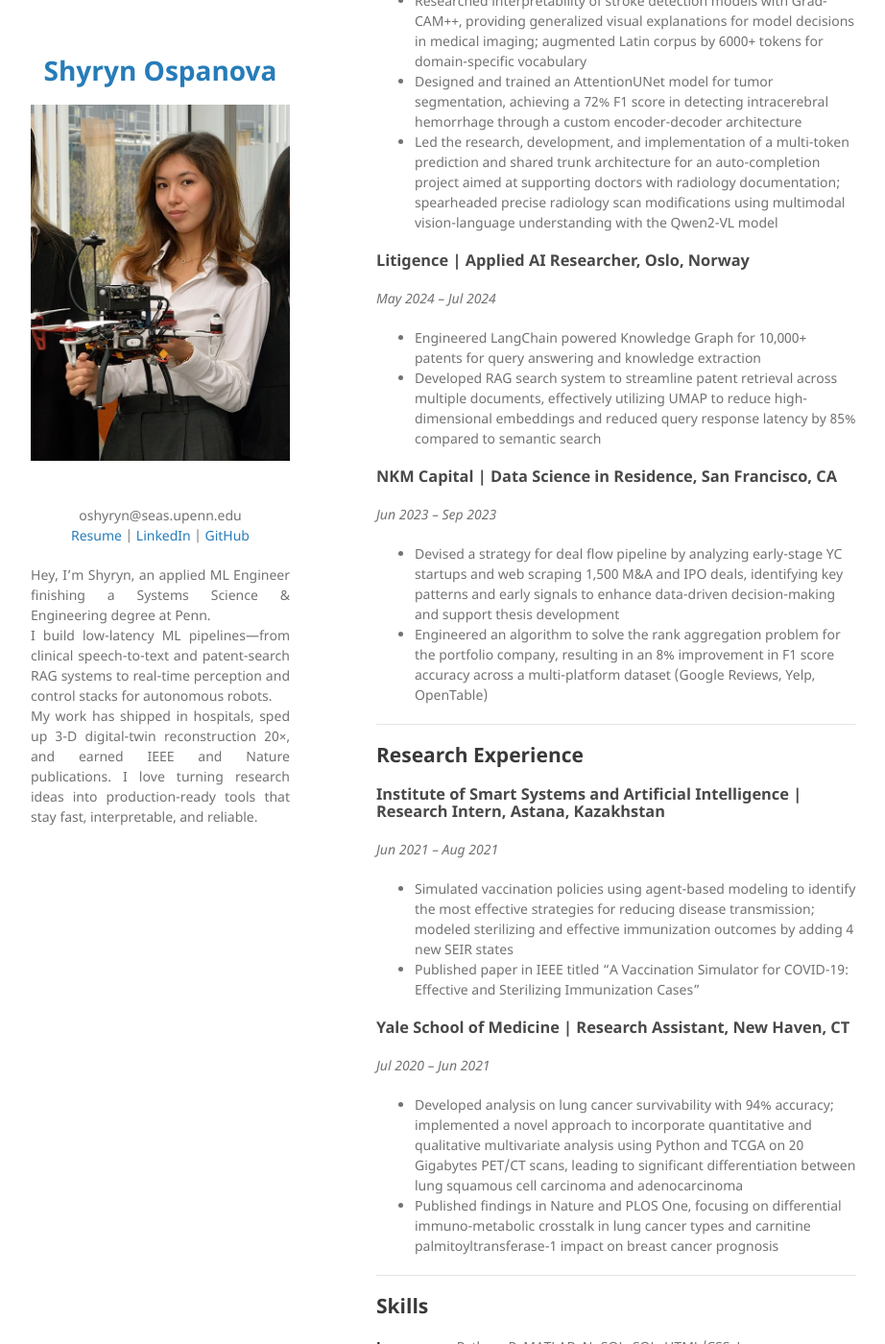
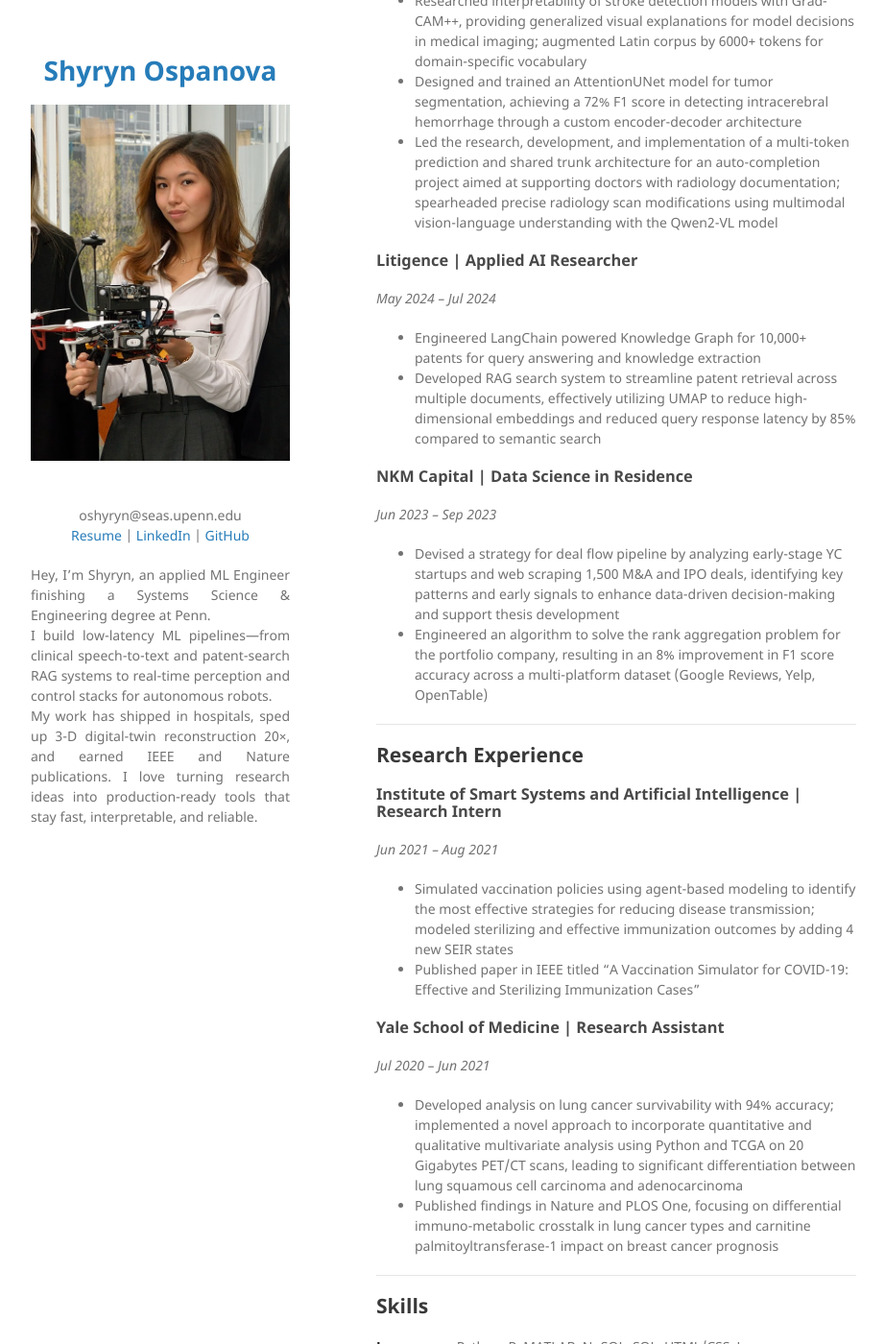
Before and after one commit to re1null0/portfolio.io, a Jekyll site: the page built from index.md, in a window 1280 px wide and 1400 px high, scrolled down 2135 px. Shown: the whole window at 96% size, without its empty margins (178-1100 px from the left). Built offline with Jekyll 4.4.1, drawn with Linux system fonts in a browser that asks for light colours; some of the changed text lies outside the part shown.

Commit message:
Update index.md

```diff
--- a/index.md
+++ b/index.md
@@ -109,7 +109,7 @@ Produced the first public curriculum on Neural Networks and Computer Vision (Ope
 ---
 ## Experience
 
-### Cerebra | Applied AI Researcher, Astana, Kazakhstan
+### Cerebra | Applied AI Researcher
 *Aug 2023 – Present*
 
 - Developed a speech recognition system for Russian and Kazakh languages, integrating RAG and custom preprocessing techniques to reduce Word Error Rate (WER) by 20%; deployed in two hospitals and enhanced clinical efficiency through scalable inference on 60 hours of data using NVIDIA Riva
@@ -117,13 +117,13 @@ Produced the first public curriculum on Neural Networks and Computer Vision (Ope
 - Designed and trained an AttentionUNet model for tumor segmentation, achieving a 72% F1 score in detecting intracerebral hemorrhage through a custom encoder-decoder architecture
 - Led the research, development, and implementation of a multi-token prediction and shared trunk architecture for an auto-completion project aimed at supporting doctors with radiology documentation; spearheaded precise radiology scan modifications using multimodal vision-language understanding with the Qwen2-VL model
 
-### Litigence | Applied AI Researcher, Oslo, Norway
+### Litigence | Applied AI Researcher
 *May 2024 – Jul 2024*
 
 - Engineered LangChain powered Knowledge Graph for 10,000+ patents for query answering and knowledge extraction
 - Developed RAG search system to streamline patent retrieval across multiple documents, effectively utilizing UMAP to reduce high-dimensional embeddings and reduced query response latency by 85% compared to semantic search
 
-### NKM Capital | Data Science in Residence, San Francisco, CA
+### NKM Capital | Data Science in Residence
 *Jun 2023 – Sep 2023*
 
 - Devised a strategy for deal flow pipeline by analyzing early-stage YC startups and web scraping 1,500 M&A and IPO deals, identifying key patterns and early signals to enhance data-driven decision-making and support thesis development
@@ -133,13 +133,13 @@ Produced the first public curriculum on Neural Networks and Computer Vision (Ope
 
 ## Research Experience
 
-### Institute of Smart Systems and Artificial Intelligence | Research Intern, Astana, Kazakhstan
+### Institute of Smart Systems and Artificial Intelligence | Research Intern
 *Jun 2021 – Aug 2021*
 
 - Simulated vaccination policies using agent-based modeling to identify the most effective strategies for reducing disease transmission; modeled sterilizing and effective immunization outcomes by adding 4 new SEIR states
 - Published paper in IEEE titled "A Vaccination Simulator for COVID-19: Effective and Sterilizing Immunization Cases"
 
-### Yale School of Medicine | Research Assistant, New Haven, CT
+### Yale School of Medicine | Research Assistant
 *Jul 2020 – Jun 2021*
 
 - Developed analysis on lung cancer survivability with 94% accuracy; implemented a novel approach to incorporate quantitative and qualitative multivariate analysis using Python and TCGA on 20 Gigabytes PET/CT scans, leading to significant differentiation between lung squamous cell carcinoma and adenocarcinoma
```
